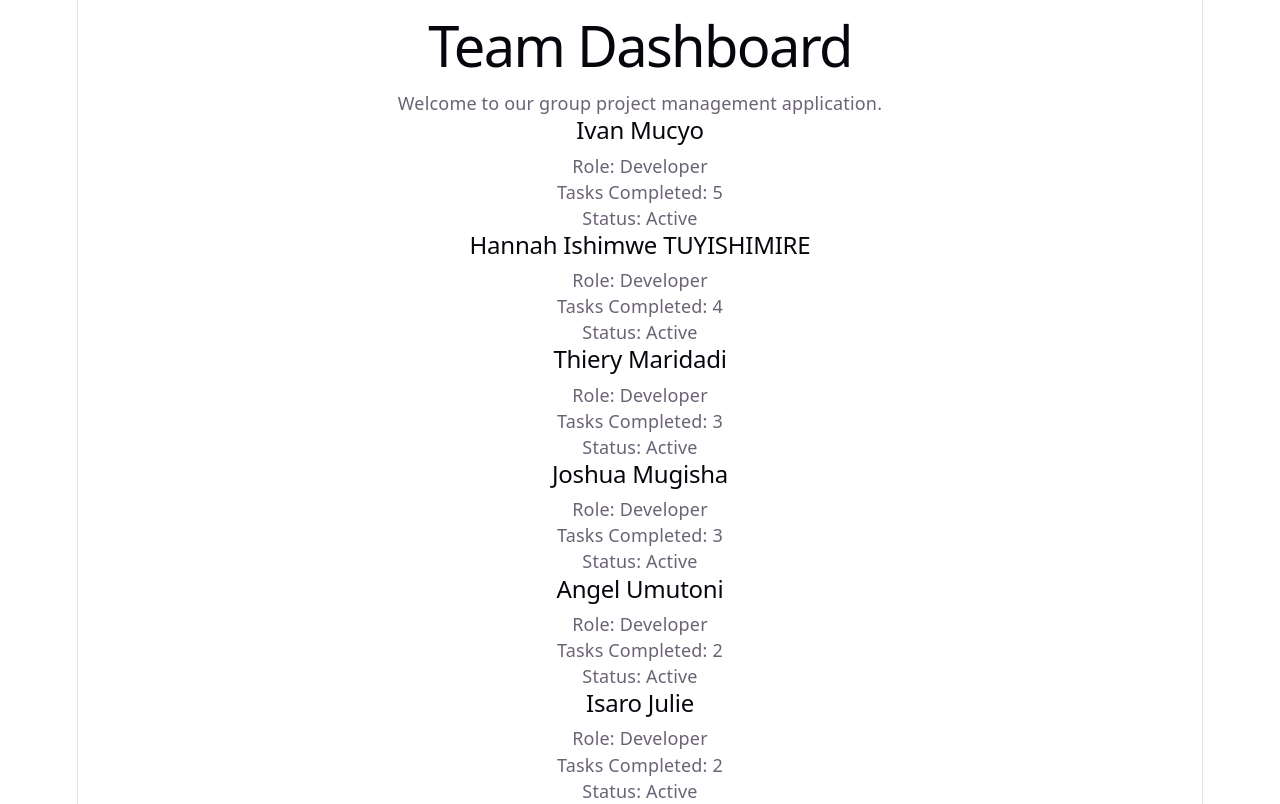
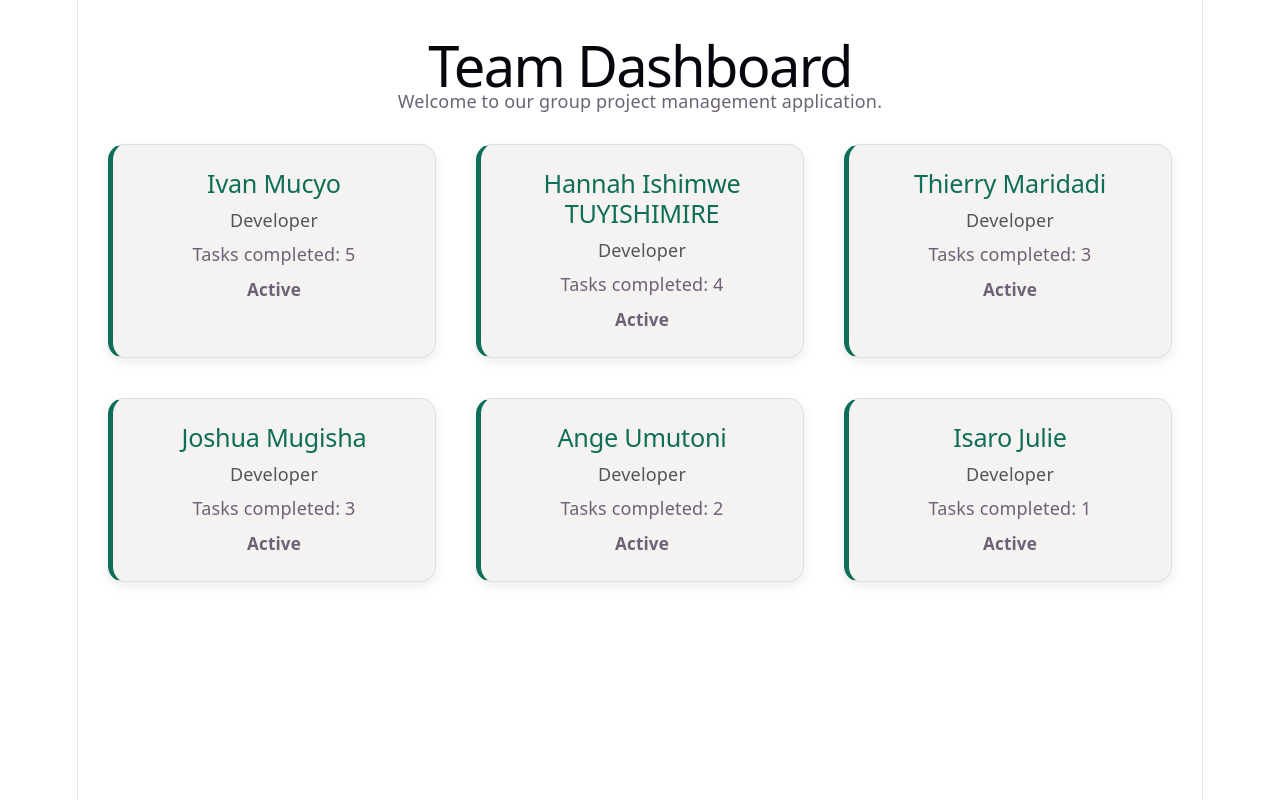
Before and after one commit to Hannah1563/Coding-Party, a React (Vite) app in the folder my-app/: page / in a window 1280 px wide. Built offline with nearby package versions, Linux system fonts and the light colour scheme.

Commit message:
Create MemberCard styling

```diff
--- /dev/null
+++ b/my-app/src/MemberCard.css
@@ -0,0 +1,54 @@
+.member-card {
+  padding: 24px;
+  border: 1px solid #d9e2df;
+  border-radius: 16px;
+  background: #f5f2f2;
+  box-shadow: 0 4px 12px rgba(0, 0, 0, 0.08);
+  transition: transform 0.2s ease, box-shadow 0.2s ease;
+}
+
+.member-card:hover {
+  transform: translateY(-4px);
+  box-shadow: 0 8px 20px rgba(0, 0, 0, 0.12);
+}
+
+.card-spacing {
+  margin: 10px;
+}
+
+.member-name {
+  margin: 0 0 8px;
+  color: #0f6e57;
+  font-size: 1.4rem;
+}
+
+.member-role {
+  margin-bottom: 8px;
+  color: #555;
+  font-size: 1rem;
+}
+
+.member-status {
+  margin-top: 10px;
+  font-size: 0.95rem;
+}
+
+/* Active member */
+.active {
+  border-left: 5px solid #0f6e57;
+}
+
+/* Inactive member */
+.inactive {
+  border-left: 5px solid #777;
+}
+
+/* Responsive design */
+@media (max-width: 600px) {
+  .member-card {
+    width: 100%;
+    box-sizing: border-box;
+    margin: 10px 0;
+    padding: 20px;
+  }
+}
--- a/my-app/src/MemberCard.tsx
+++ b/my-app/src/MemberCard.tsx
@@ -2,12 +2,13 @@
 // Tasks 10–17: Reusable MemberCard component with typed props,
 // numeric and boolean props, conditional rendering, and optional bio.
 
+import './MemberCard.css';
+
 interface MemberCardProps {
-  name: string
-  role: string
-  tasksCompleted: number
-  isActive: boolean
-  bio?: string
+  name: string;
+  role: string;
+  tasksCompleted: number;
+  isActive: boolean;
 }
 
 function MemberCard({
@@ -16,14 +17,24 @@ function MemberCard({
   tasksCompleted,
   isActive,
 }: MemberCardProps) {
+  const statusClass = isActive ? 'active' : 'inactive';
+
   return (
-    <div>
-      <h2>{name}</h2>
-      <p>Role: {role}</p>
-      <p>Tasks Completed: {tasksCompleted}</p>
-      <p>Status: {isActive ? 'Active' : 'Inactive'}</p>
+    <div className={`member-card card-spacing ${statusClass}`}>
+      <h2 className="member-name">{name}</h2>
+
+      <p className="member-role">{role}</p>
+
+      <p>Tasks completed: {tasksCompleted}</p>
+
+      <p
+        className="member-status"
+        style={{ fontWeight: 'bold' }}
+      >
+        {isActive ? 'Active' : 'Inactive'}
+      </p>
     </div>
-  )
+  );
 }
 
-export default MemberCard
+export default MemberCard;
--- /dev/null
+++ b/my-app/src/TeamDashboard.css
@@ -0,0 +1,40 @@
+.dashboard {
+  padding: 20px;
+  max-width: 1200px;
+  margin: 0 auto;
+}
+
+.dashboard h1 {
+  margin-bottom: 10px;
+}
+
+.dashboard > p {
+  margin-bottom: 20px;
+}
+
+.member-list {
+  display: flex;
+  flex-wrap: wrap;
+  gap: 20px;
+}
+
+/* Make each card responsive */
+.member-list .member-card {
+  flex: 1 1 250px;
+}
+
+/* Mobile layout */
+@media (max-width: 600px) {
+  .dashboard {
+    padding: 10px;
+  }
+
+  .member-list {
+    flex-direction: column;
+  }
+
+  .member-list .member-card {
+    width: 100%;
+    box-sizing: border-box;
+  }
+}
--- a/my-app/src/TeamDashboard.tsx
+++ b/my-app/src/TeamDashboard.tsx
@@ -1,15 +1,15 @@
-// Author: Hannah Ishimwe TUYISHIMIRE
-
-import MemberCard from './MemberCard'
+import './TeamDashboard.css';
+import MemberCard from './MemberCard';
 
 function TeamDashboard() {
   return (
-    <>
+    <div className="dashboard">
       <h1>Team Dashboard</h1>
       <p>Welcome to our group project management application.</p>
 
       {/* Author: Ivan Mucyo - Tasks 9–17 */}
 
+      <div className="member-list">
         <MemberCard
           name="Ivan Mucyo"
           role="Developer"
@@ -25,7 +25,7 @@ function TeamDashboard() {
         />
 
         <MemberCard
-        name="Thiery Maridadi"
+          name="Thierry Maridadi"
           role="Developer"
           tasksCompleted={3}
           isActive={true}
@@ -39,7 +39,7 @@ function TeamDashboard() {
         />
 
         <MemberCard
-        name="Angel Umutoni"
+          name="Ange Umutoni"
           role="Developer"
           tasksCompleted={2}
           isActive={true}
@@ -48,11 +48,12 @@ function TeamDashboard() {
         <MemberCard
           name="Isaro Julie"
           role="Developer"
-        tasksCompleted={2}
+          tasksCompleted={1}
           isActive={true}
         />
-    </>
-  )
+      </div>
+    </div>
+  );
 }
 
-export default TeamDashboard
+export default TeamDashboard;
```
Lines whose indentation alone changed are shown as unchanged.
